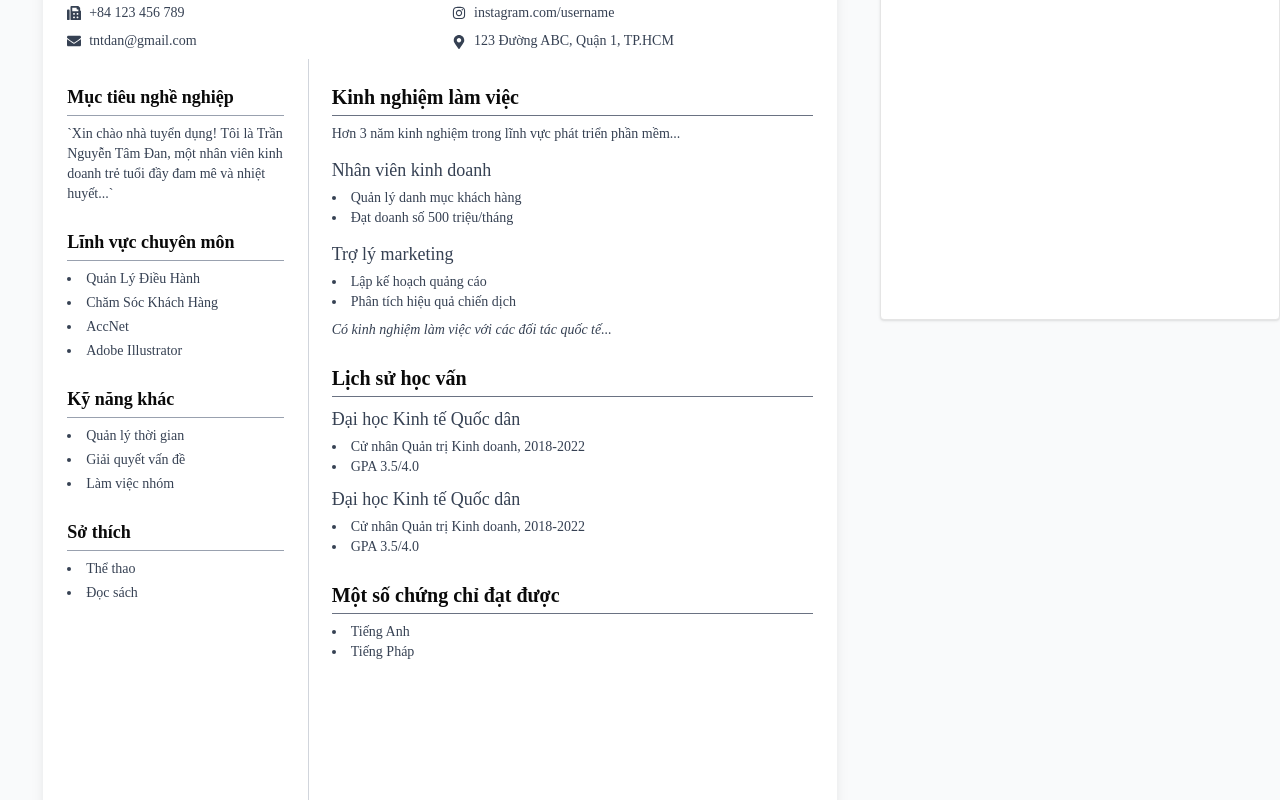
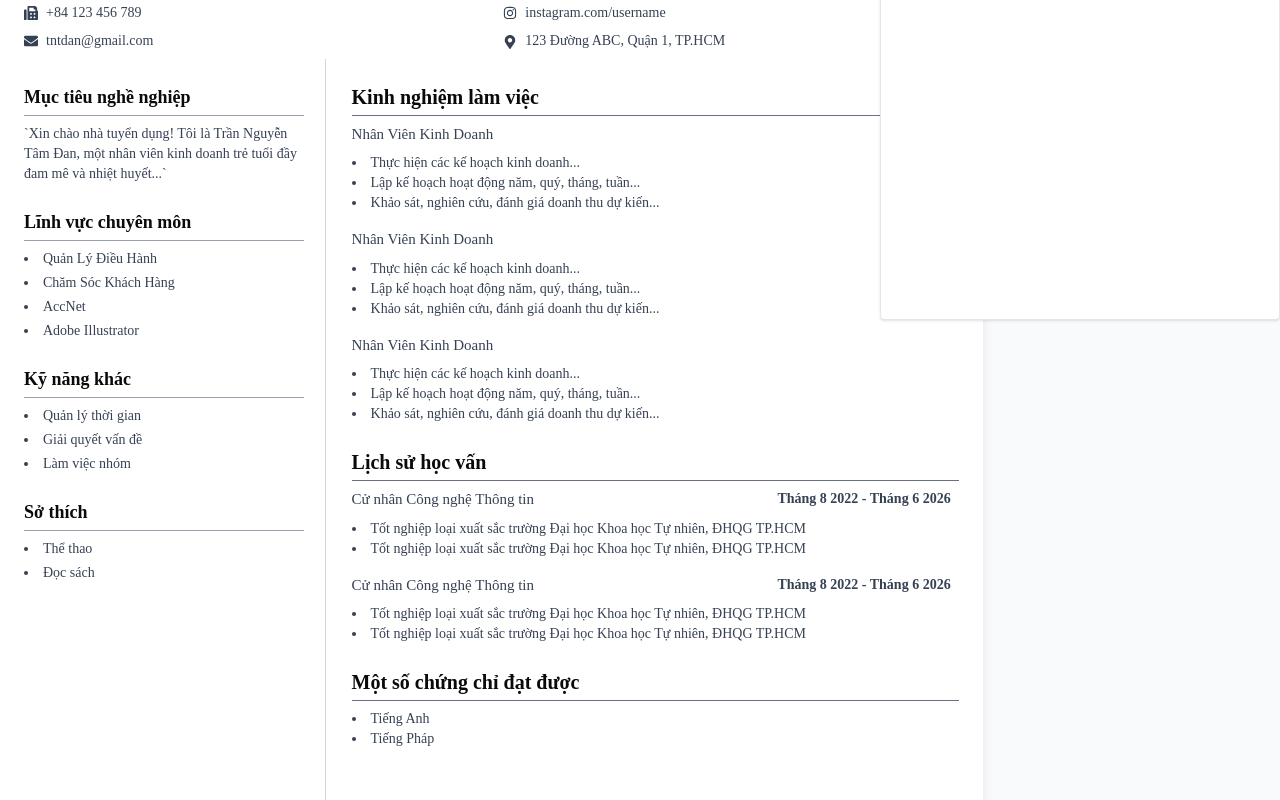
Before and after one commit to penguyn47/CV-BOT-LLM, a React (Vite) app: page /cveditor in a window 1280 px wide. Shown: the part 480-1280 px from the top of the page. Built offline with nearby package versions, Linux system fonts and the light colour scheme.

Commit message:
Update CVTemplate2.jsx

```diff
--- a/src/pages/CVTemplate2.jsx
+++ b/src/pages/CVTemplate2.jsx
@@ -430,10 +430,9 @@ export default function CVTemplate2({ data, onContentChange, selectedFont, selec
 			className="mx-auto bg-white shadow-lg font-sans relative"
 			style={{
 				fontFamily: selectedFont,
-				width: '210mm',
-				height: '297mm',
+				width: '260mm',
+				height: '320mm',
 				minHeight: '297mm',
-				maxWidth: '210mm',
 				margin: '0 auto',
 				padding: '0',
 				boxSizing: 'border-box',
@@ -552,7 +551,7 @@ export default function CVTemplate2({ data, onContentChange, selectedFont, selec
 			{/* Body nội dung: 2 cột trên desktop, cột đơn trên mobile */}
 			<div className="flex flex-col md:flex-row relative">
 				{/* Đường ngăn cách dọc cố định */}
-				<div className="hidden md:block absolute left-[70mm] top-0 w-px bg-gray-300" style={{ height: '202mm' }}></div>
+				<div className="hidden md:block absolute left-[86mm] top-0 w-px bg-gray-300" style={{ height: '225mm' }}></div>
 				{/* Cột trái */}
 				<aside className="md:w-1/3 bg-white p-6">
 					<section className="mb-6 relative">
@@ -790,22 +789,18 @@ export default function CVTemplate2({ data, onContentChange, selectedFont, selec
 							}}
 							onKeyDown={handleKeyDown}
 							onFocus={(e) => handleFocus(e, 'experiences')}
-							dangerouslySetInnerHTML={{
-								__html: (() => {
-									let html = `<p class="font-medium text-gray-700">${
-										data.experiences?.summary || 'Hơn 3 năm kinh nghiệm trong lĩnh vực phát triển phần mềm...'
-									}</p>`
-									html += renderExperienceItems(data.experiences?.items, [
-										'Quản lý danh mục khách hàng',
-										'Đạt doanh số 500 triệu/tháng',
-									])
-									html += `<p class="mt-2 text-sm italic text-gray-700">${
-										data.experiences?.additionalNote || 'Có kinh nghiệm làm việc với các đối tác quốc tế...'
-									}</p>`
-									return html
-								})(),
-							}}
-						/>
+						>
+							{data.experiences[0].items.map((exp, idx) => (
+								<div key={idx} className="mb-4">
+									<h3 className="text-[15px] font-medium ">{exp.position}</h3>
+									<ul className="list-disc list-inside text-gray-700 text-sm mt-2">
+										{exp.duties.map((duty, i) => (
+											<li key={i}>{duty}</li>
+										))}
+									</ul>
+								</div>
+							))}
+						</div>
 					</section>
 					<section className="mb-6 relative">
 						<h2
@@ -845,17 +840,19 @@ export default function CVTemplate2({ data, onContentChange, selectedFont, selec
 							}}
 							onKeyDown={handleKeyDown}
 							onFocus={(e) => handleFocus(e, 'education')}
-							dangerouslySetInnerHTML={{
-								__html: (() => {
-									let html = ''
-									html += renderEducationItems(data.education?.items, [
-										'Cử nhân Quản trị Kinh doanh, 2018-2022',
-										'GPA 3.5/4.0',
-									])
-									return html
-								})(),
-							}}
-						/>
+						>
+							{data.education.items.map((edu, idx) => (
+								<div key={idx} className="mb-4">
+									<div className="flex justify-between">
+										<h3 className="text-[15px] font-medium ">{edu.name}</h3>
+										<h4 className="mr-2 font-bold"> {edu.period}</h4>
+									</div>
+									<ul className="list-disc list-inside text-gray-700 text-sm mt-2">
+										{Array.isArray(edu.description) && edu.description.map((duty, i) => <li key={i}>{duty}</li>)}
+									</ul>
+								</div>
+							))}
+						</div>
 					</section>
 					<section className="relative">
 						<h2
@@ -895,15 +892,11 @@ export default function CVTemplate2({ data, onContentChange, selectedFont, selec
 							}}
 							onKeyDown={handleKeyDown}
 							onFocus={(e) => handleFocus(e, 'certificates')}
-							dangerouslySetInnerHTML={{
-								__html: renderList(
-									data.certificates?.items,
-									['Chứng chỉ TOEIC 800', 'Chứng chỉ PMP (Quản lý dự án chuyên nghiệp)', 'Chứng chỉ Google Analytics'],
-									'ul',
-									'list-disc list-inside text-sm mt-1'
-								),
-							}}
-						/>
+						>
+							{data.certificates.items?.map((language, idx) => (
+								<li key={idx}>{language}</li>
+							))}
+						</div>
 					</section>
 				</main>
 			</div>
```
